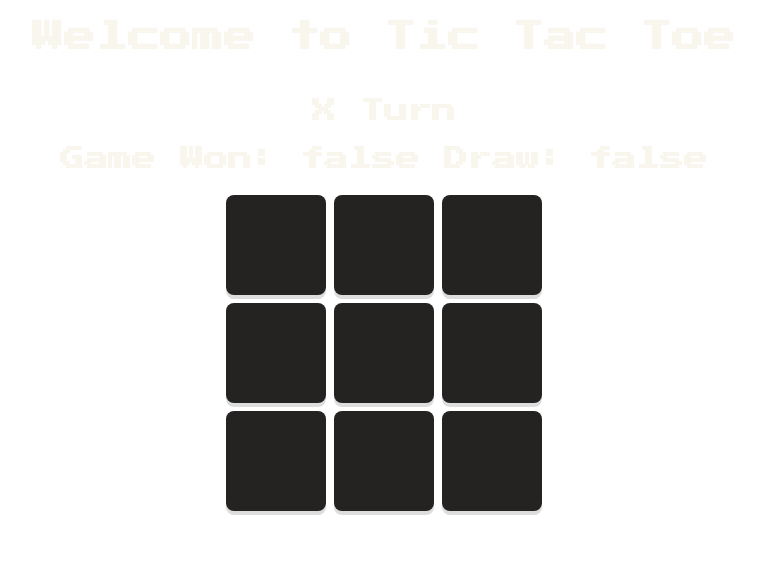
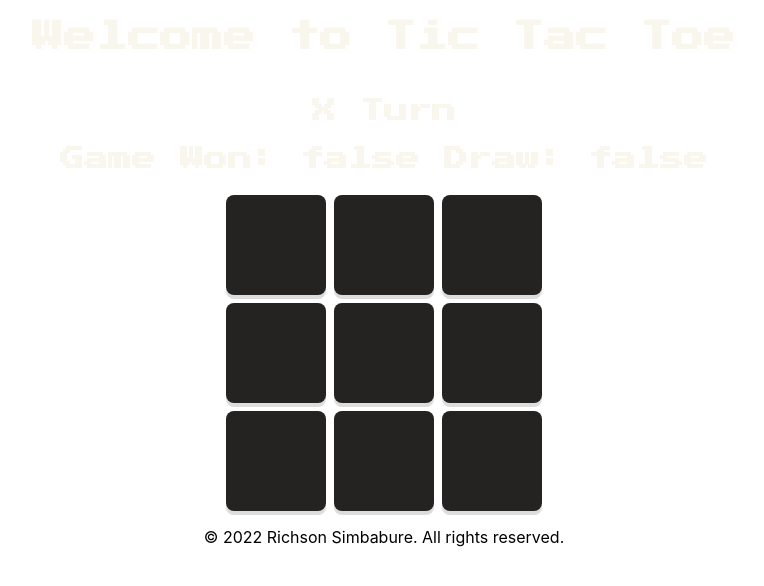
Before and after one commit to RSimmz98/TicTacToe, a Next.js app: page / in a window 1280 px wide. Shown: the top 586 px of the page, without its empty margins (256-1020 px from the left). Built offline with nearby package versions, Linux system fonts and the light colour scheme.

Commit message:
added the footer🛴

```diff
--- a/pages/index.js
+++ b/pages/index.js
@@ -1,7 +1,7 @@
 import Head from "next/head";
 import Image from "next/image";
 import { useState, useEffect } from "react";
-
+import { HOMEPAGE_URL } from "../.config";
 
 const WINNING_COMBO = [
   [0, 1, 2],
@@ -78,6 +78,8 @@ export default function Home () {
   setIsDraw(false)
   setModalTitle("")
 }
+
+const today = new Date()
   return (
      <div>
       <h1>Welcome to Tic Tac Toe </h1>
@@ -105,6 +107,10 @@ export default function Home () {
        <div className="modal-title">{modalTitle}</div>
        <button onClick={reset}>New Game🎮</button>
      </div>
+     <footer>
+     &copy; {today.getFullYear()}
+     <a href={HOMEPAGE_URL}> Richson Simbabure</a>. All rights reserved.
+     </footer>
      </div>
   );
 }
--- a/styles/globals.css
+++ b/styles/globals.css
@@ -102,3 +102,10 @@ button {
 .modal.show {
   transform: translate(-50%, -50%) scale(1);
 }
+
+footer {
+  text-align: center;
+  padding: 4px;
+  margin-top: 12px;
+
+}
```
Also changed, not shown: .config.ts (added).
